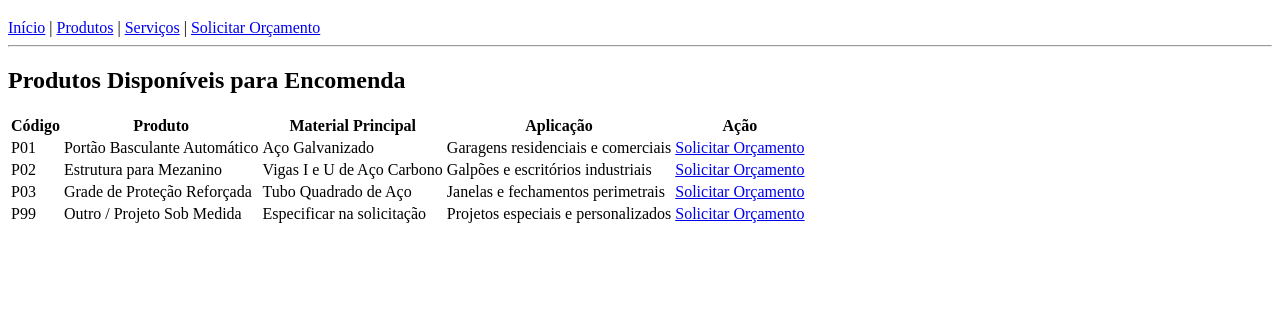
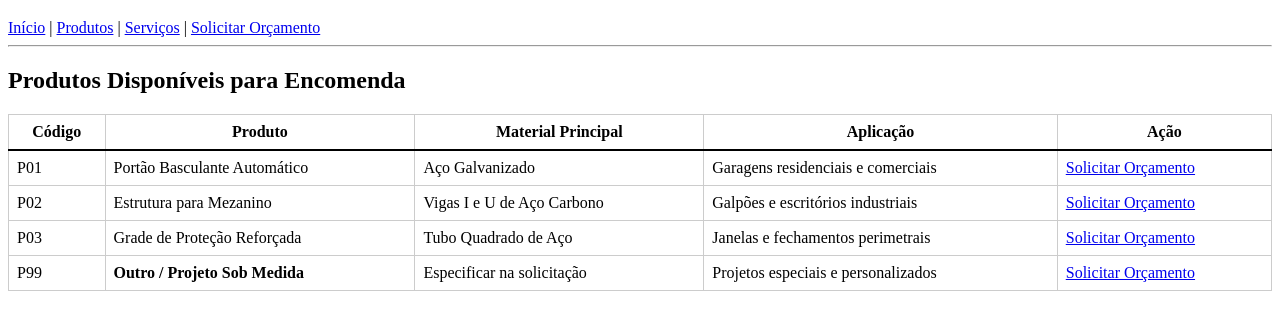
Before and after one commit to jonasmateus-ui/Projeto-space-metal, a plain HTML site: page pages/produtos.html in a window 1280 px wide. Shown: the part 61-390 px from the top of the page. Drawn offline with Linux system fonts and the light colour scheme.

Commit message:
Corrige conformidade W3C nas tabelas e ajusta fluxo de orcamento personalizado

```diff
--- a/pages/produtos.html
+++ b/pages/produtos.html
@@ -18,44 +18,44 @@
 
     <main>
         <h2>Produtos Disponíveis para Encomenda</h2>
-        <table>
+        <table style="border-collapse: collapse; width: 100%;">
             <thead>
-                <tr>
-                    <th>Código</th>
-                    <th>Produto</th>
-                    <th>Material Principal</th>
-                    <th>Aplicação</th>
-                    <th>Ação</th>
+                <tr style="border-bottom: 2px solid #000;">
+                    <th style="border: 1px solid #ccc; padding: 8px;">Código</th>
+                    <th style="border: 1px solid #ccc; padding: 8px;">Produto</th>
+                    <th style="border: 1px solid #ccc; padding: 8px;">Material Principal</th>
+                    <th style="border: 1px solid #ccc; padding: 8px;">Aplicação</th>
+                    <th style="border: 1px solid #ccc; padding: 8px;">Ação</th>
                 </tr>
             </thead>
             <tbody>
                 <tr>
-                    <td>P01</td>
-                    <td>Portão Basculante Automático</td>
-                    <td>Aço Galvanizado</td>
-                    <td>Garagens residenciais e comerciais</td>
-                    <td><a href="orcamentos.html">Solicitar Orçamento</a></td>
+                    <td style="border: 1px solid #ccc; padding: 8px;">P01</td>
+                    <td style="border: 1px solid #ccc; padding: 8px;">Portão Basculante Automático</td>
+                    <td style="border: 1px solid #ccc; padding: 8px;">Aço Galvanizado</td>
+                    <td style="border: 1px solid #ccc; padding: 8px;">Garagens residenciais e comerciais</td>
+                    <td style="border: 1px solid #ccc; padding: 8px;"><a href="orcamentos.html">Solicitar Orçamento</a></td>
                 </tr>
                 <tr>
-                    <td>P02</td>
-                    <td>Estrutura para Mezanino</td>
-                    <td>Vigas I e U de Aço Carbono</td>
-                    <td>Galpões e escritórios industriais</td>
-                    <td><a href="orcamentos.html">Solicitar Orçamento</a></td>
+                    <td style="border: 1px solid #ccc; padding: 8px;">P02</td>
+                    <td style="border: 1px solid #ccc; padding: 8px;">Estrutura para Mezanino</td>
+                    <td style="border: 1px solid #ccc; padding: 8px;">Vigas I e U de Aço Carbono</td>
+                    <td style="border: 1px solid #ccc; padding: 8px;">Galpões e escritórios industriais</td>
+                    <td style="border: 1px solid #ccc; padding: 8px;"><a href="orcamentos.html">Solicitar Orçamento</a></td>
                 </tr>
                 <tr>
-                    <td>P03</td>
-                    <td>Grade de Proteção Reforçada</td>
-                    <td>Tubo Quadrado de Aço</td>
-                    <td>Janelas e fechamentos perimetrais</td>
-                    <td><a href="orcamentos.html">Solicitar Orçamento</a></td>
+                    <td style="border: 1px solid #ccc; padding: 8px;">P03</td>
+                    <td style="border: 1px solid #ccc; padding: 8px;">Grade de Proteção Reforçada</td>
+                    <td style="border: 1px solid #ccc; padding: 8px;">Tubo Quadrado de Aço</td>
+                    <td style="border: 1px solid #ccc; padding: 8px;">Janelas e fechamentos perimetrais</td>
+                    <td style="border: 1px solid #ccc; padding: 8px;"><a href="orcamentos.html">Solicitar Orçamento</a></td>
                 </tr>
                 <tr>
-                    <td>P99</td>
-                    <td>Outro / Projeto Sob Medida</td>
-                    <td>Especificar na solicitação</td>
-                    <td>Projetos especiais e personalizados</td>
-                    <td><a href="orcamentos.html?tipo=personalizado">Solicitar Orçamento</a></td>
+                    <td style="border: 1px solid #ccc; padding: 8px;">P99</td>
+                    <td style="border: 1px solid #ccc; padding: 8px;"><strong>Outro / Projeto Sob Medida</strong></td>
+                    <td style="border: 1px solid #ccc; padding: 8px;">Especificar na solicitação</td>
+                    <td style="border: 1px solid #ccc; padding: 8px;">Projetos especiais e personalizados</td>
+                    <td style="border: 1px solid #ccc; padding: 8px;"><a href="orcamentos.html?tipo=personalizado">Solicitar Orçamento</a></td>
                 </tr>
             </tbody>
         </table>
```
Also changed, not shown: pages/orcamentos.html (+6 -6 lines).
